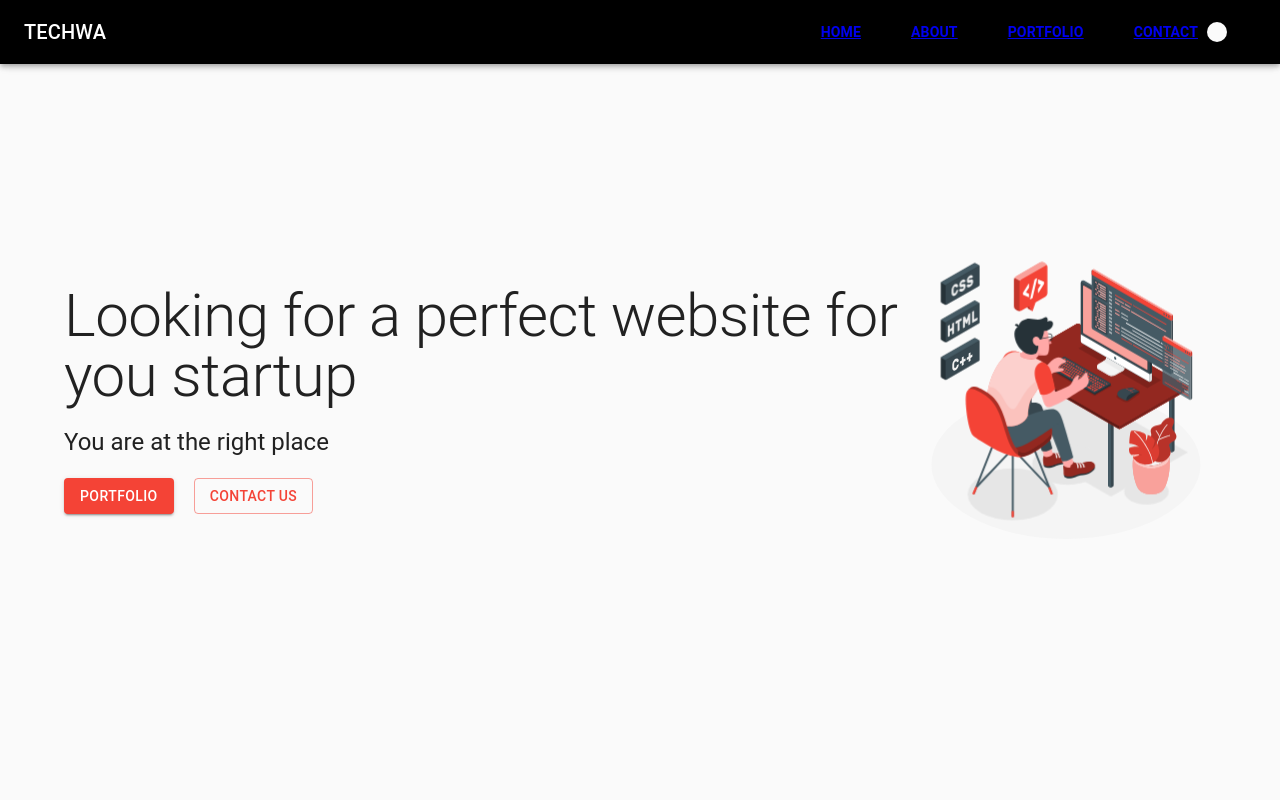
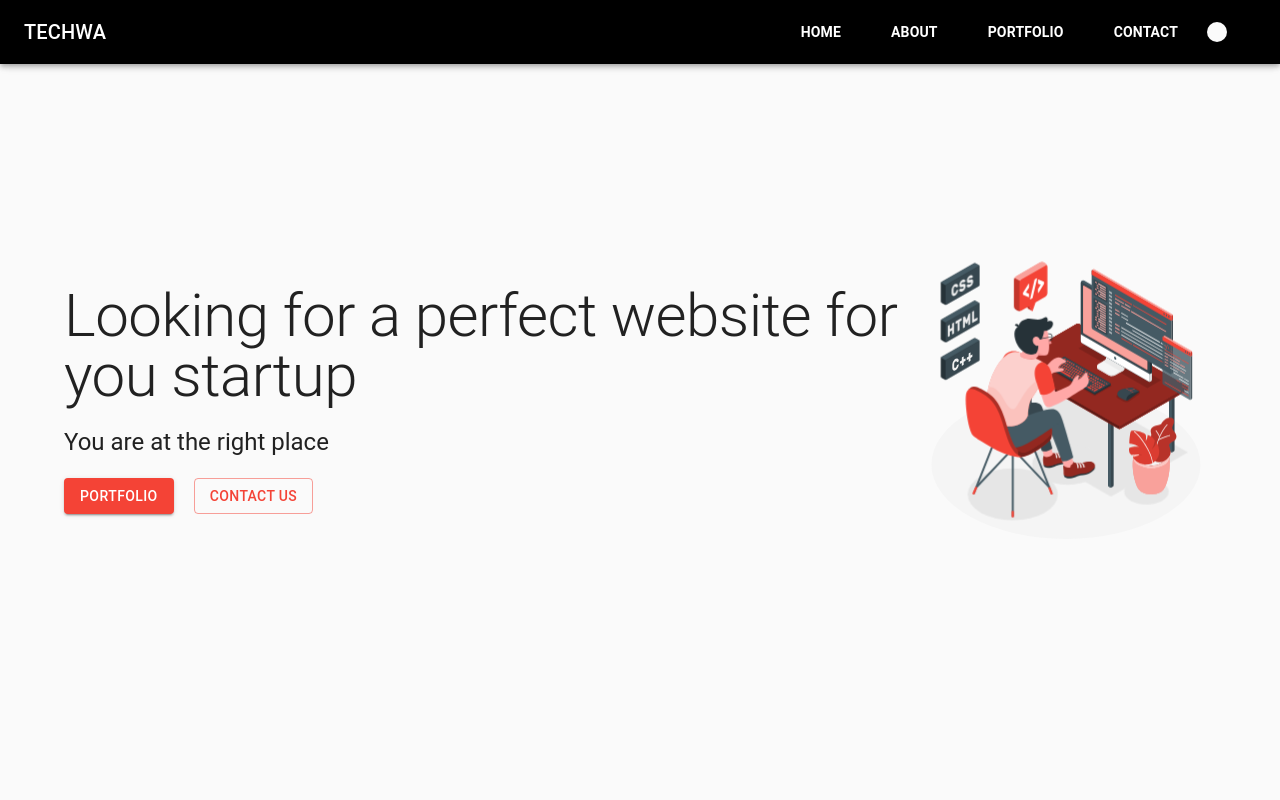
Before and after one commit to saadusufzai/TECHWA-web-hosting-React-App, a React (Create React App) app: page / in a window 1280 px wide. Shown: the top 800 px of the page. Built offline with nearby package versions, Linux system fonts and the light colour scheme.

Commit message:
Update index.css

```diff
--- a/src/index.css
+++ b/src/index.css
@@ -147,12 +147,19 @@ li i{
 .menu{
   list-style: none;
   display: flex;
+  margin-right: 20px;
 
 }
 .menu li{
   cursor: pointer;
   margin-left:50px;
   font-weight: 600;
+
+}
+
+.menu a{
+  text-decoration: none;
+  color: #fff;
 }
 
 .menu li:hover{
```
